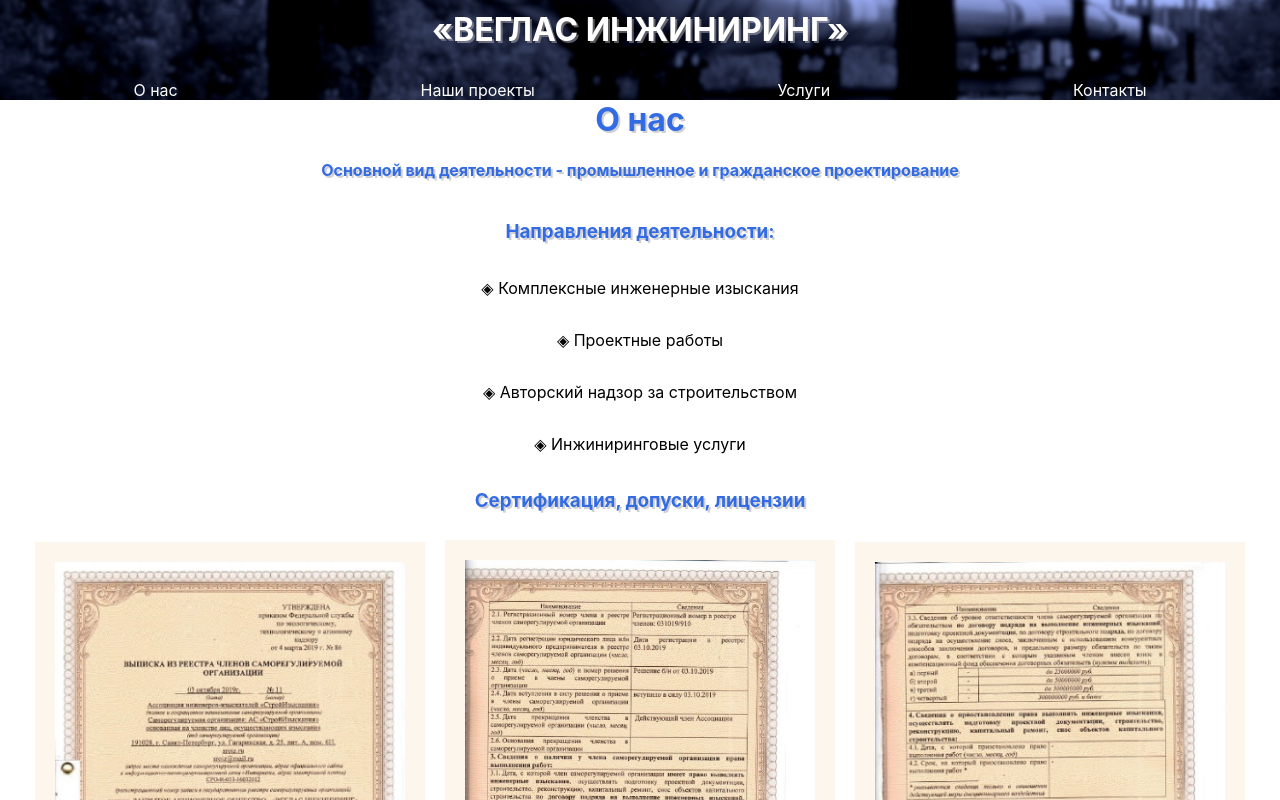
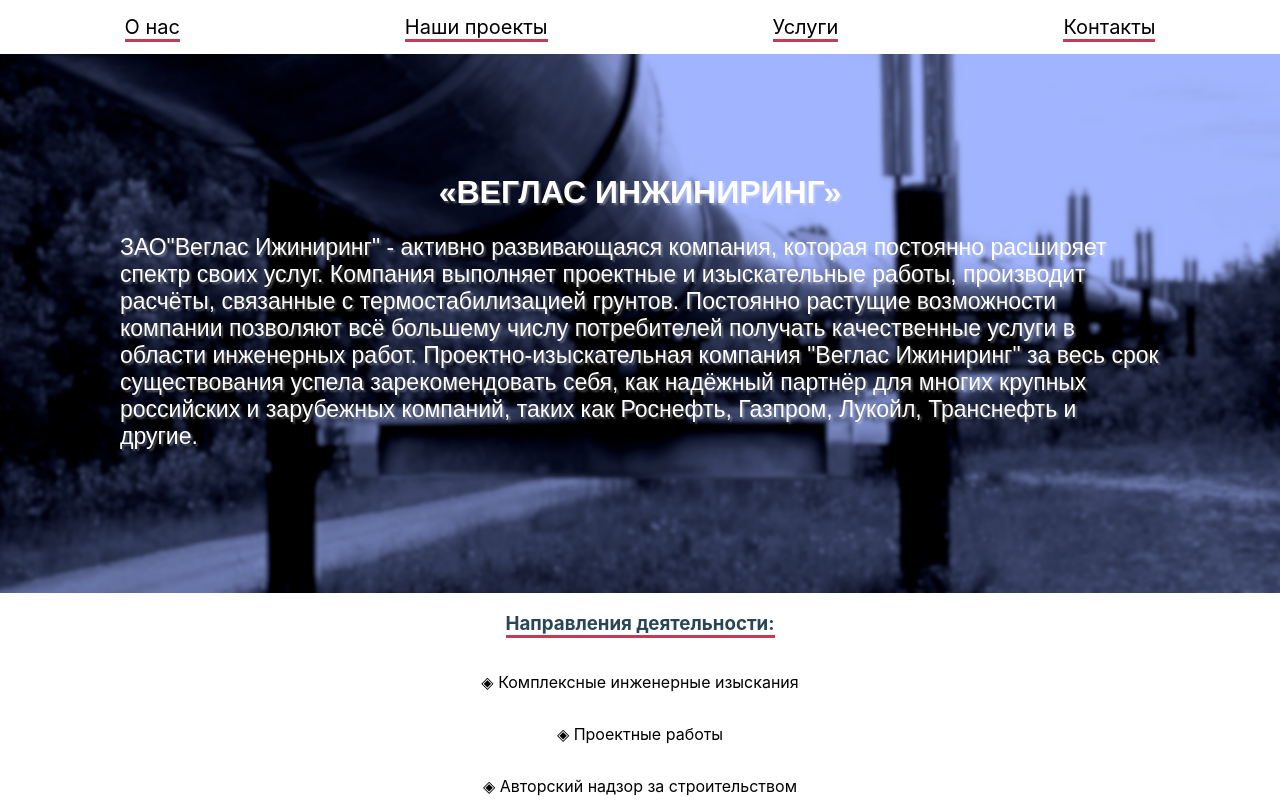
Before and after one commit to anna-trofimova/techInvest, a React (Create React App) app: page / in a window 1280 px wide. Shown: the top 800 px of the page. Built offline with nearby package versions, Linux system fonts and the light colour scheme.

Commit message:
css for onas page

```diff
--- a/src/componets/Navbar.js
+++ b/src/componets/Navbar.js
@@ -5,7 +5,6 @@ export default class Navbar extends Component {
   render() {
     return (
       <div className='nav'>
-        <h1>«ВЕГЛАС ИНЖИНИРИНГ»</h1>
         <ul>
           <li><Link to='/'>О нас</Link></li>
           <li><Link to='/projects'>Наши проекты</Link></li>
--- a/src/main.css
+++ b/src/main.css
@@ -7,14 +7,14 @@ h1 {
 
 
 .nav {
-  background-image: url('./images/image19.png');
+  /* background-image: url('./images/image19.png');
   background-position: center;
   background-size: cover;
-  height: 100px;
+  height: 100px; */
 }
 
 .nav h1 {
-  color:white;
+  color:black;
   display: flex;
   justify-content: center;
   text-shadow: 2px 2px 0px #f8f0f05e;
@@ -25,6 +25,7 @@ h1 {
   display: flex;
   justify-content: space-around;
   padding: 12px;
+  margin: auto;
 }
 
 .nav ul li {
@@ -33,34 +34,41 @@ h1 {
 }
  .nav ul li a {
    text-decoration-line: none;
-   color:white;
-
+   color:black;
+   border-bottom: 3px solid #c93952;
+   font-size: 20px;
  }
 
+ .nav ul li a:hover {
+   color:#c93952;
+   transition: 0.2s;
+ }
 
 .lol {
   font-size: 17px;
 }
 
-/*------------pages----------*/
+                                        /*-------------------pages--------------------*/
 
 .onas {
   margin: 0;
   display: grid;
   justify-items: center;
-  color:rgb(50, 107, 228);
-  text-shadow: 2px 2px 0px #1b141433;
+  background-image: url('./images/image19.png');
+  background-position: center;
+  background-size: cover;
+  padding: 120px;
+  font-family: Arial, Helvetica, sans-serif;
+  text-shadow: 2px 2px 2px rgba(255, 255, 255, 0.31);
 }
 
-.onas h4 {
-
+.onas h1 {
+  color:white;
 }
 
 .onas p {
-  padding-left: 20px;
-  padding-right: 20px;
-  margin: 0;
-  text-shadow: none;
+  color:white;
+  font-size: 23px;
 }
 
 .whatwedo {
@@ -69,15 +77,21 @@ h1 {
 }
 
 .whatwedo h3 {
-  color: rgb(50, 107, 228);
-  text-shadow: 2px 2px 0px #1b141433;
+  text-decoration: none;
+  border-bottom: 3px solid #c93952;
+  color: #284654;
 }
 
 .legal {
-  text-align: center;
-  color: rgb(50, 107, 228);
-  text-shadow: 2px 2px 0px #1b141433;
+  /* text-align: center; */
+  display: grid;
+  justify-items: center;
+}
 
+.legal h3 {
+  text-decoration: none;
+  border-bottom: 3px solid #c93952;
+  color: #284654;
 }
 
 .legal img {
@@ -92,15 +106,14 @@ h1 {
 
 .uslugi h1 {
   text-align: center;
-  color:rgb(50, 107, 228);
-  text-shadow: 2px 2px 0px #1b141433;
+  text-decoration: none;
+  border-bottom: 2px solid #c93952;
+  color: #284654;
   margin-top: 10px;
-
 }
 
 .projectsList {
   display: flex;
-
 }
 
 .line1 {
@@ -115,8 +128,6 @@ h1 {
 
 .line1:hover {
   background-color: #3c70e352
-
-
 }
 
 .line2 {
@@ -150,7 +161,7 @@ h1 {
   background-color: #3c70e352;
 }
 
-/*------------------components-------------*/
+                                          /*------------------components------------------*/
 
 .project1{
   background-color: aliceblue;
--- a/src/pages/Onas.js
+++ b/src/pages/Onas.js
@@ -6,8 +6,8 @@ export default class Onas extends Component {
     return (
       <>
      <div className='onas'>
-        <h1>О нас</h1>
-        <h4>Основной вид деятельности - промышленное и гражданское проектирование</h4>
+      <h1>«ВЕГЛАС ИНЖИНИРИНГ»</h1>
+      <p>ЗАО"Веглас Ижиниринг" - активно развивающаяся компания, которая постоянно расширяет спектр своих услуг. Компания выполняет проектные и изыскательные работы, производит расчёты, связанные с термостабилизацией грунтов. Постоянно растущие возможности компании позволяют всё большему числу потребителей получать качественные услуги в области инженерных работ. Проектно-изыскательная компания "Веглас Ижиниринг" за весь срок существования успела зарекомендовать себя, как надёжный партнёр для многих крупных российских и зарубежных компаний, таких как Роснефть, Газпром, Лукойл, Транснефть и другие.</p>
      </div>
 
      <div className='whatwedo'>
```
